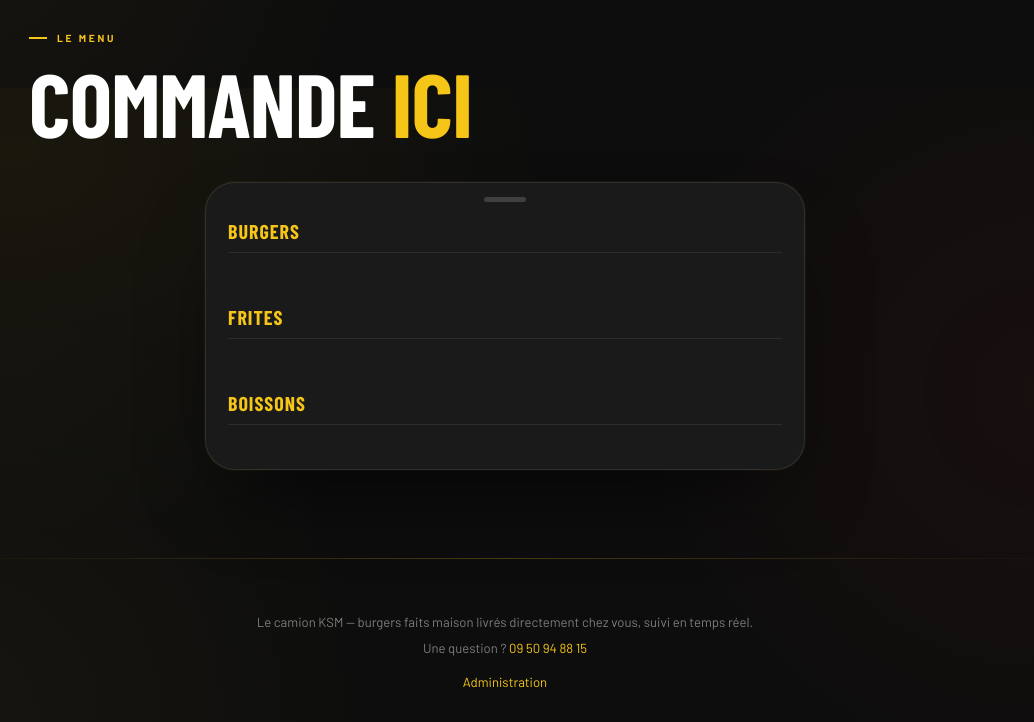
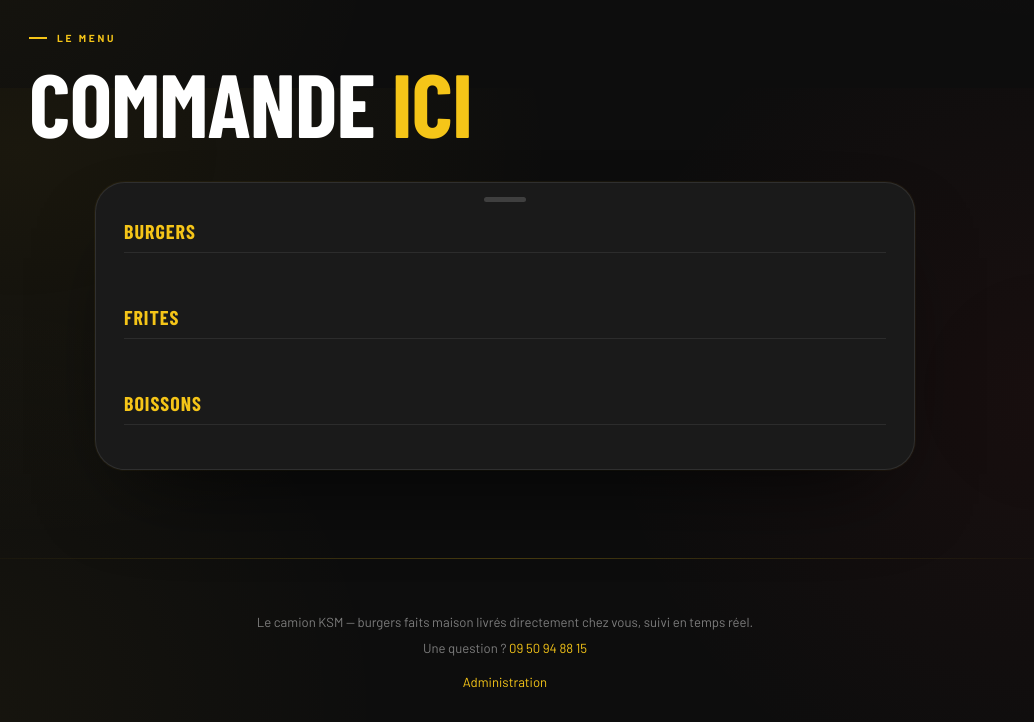
Before and after one commit to Shigyn/ksmlivraison, a plain HTML site: page index.html in a window 1280 px wide. Shown: the part 1512-2234 px from the top of the page, without its empty margins (135-1169 px from the left). Drawn offline with nearby package versions, Linux system fonts and the light colour scheme; no server answers; a web font is replaced by a local one.

Commit message:
Elargit la carte commande sur desktop (600px -> 820px)
Co-Authored-By: Claude Sonnet 5 <noreply@anthropic.com>

```diff
--- a/index.html
+++ b/index.html
@@ -100,7 +100,7 @@
   #suivi-eta{font-family:var(--ft);font-weight:900;color:var(--j);font-size:1.15rem;}
 
   /* MENU — encadré façon écran d'app mobile */
-  .app-frame{position:relative;max-width:600px;margin:0 auto;background:var(--n2);border:1px solid rgba(255,255,255,.09);border-radius:30px;padding:36px 22px 28px;box-shadow:0 40px 90px -36px rgba(0,0,0,.75),0 0 0 1px rgba(245,197,24,.05);}
+  .app-frame{position:relative;max-width:820px;margin:0 auto;background:var(--n2);border:1px solid rgba(255,255,255,.09);border-radius:30px;padding:36px 28px 28px;box-shadow:0 40px 90px -36px rgba(0,0,0,.75),0 0 0 1px rgba(245,197,24,.05);}
   .app-handle{position:absolute;top:14px;left:50%;transform:translateX(-50%);width:42px;height:5px;border-radius:100px;background:rgba(255,255,255,.16);}
   .app-frame .cat-bloc:last-child{margin-bottom:0;}
   .cat-bloc{margin-bottom:36px;}
```
